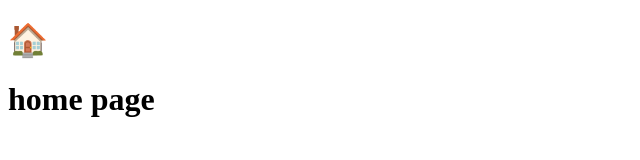
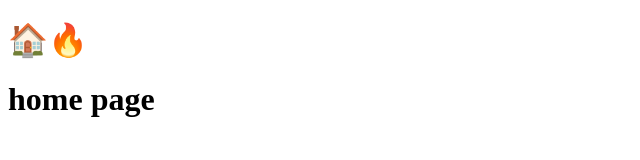
Before and after one commit to thierry-byiringiro/gitlearning, a plain HTML site: page home.html in a window 1280 px wide. Shown: the full height of the page, 0-640 px from the left. Drawn offline with Linux system fonts and the light colour scheme.

Commit message:
adding the fire icon

```diff
--- a/home.html
+++ b/home.html
@@ -6,7 +6,7 @@
     <title>Document</title>
 </head>
 <body>
-    <h1>🏠</h1>
+    <h1>🏠🔥</h1>
     <h1>home page</h1>
 </body>
 </html>
```
